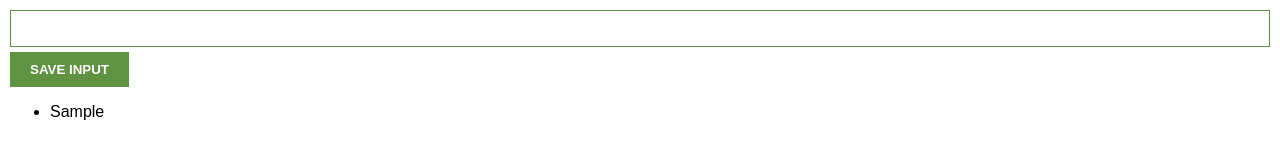
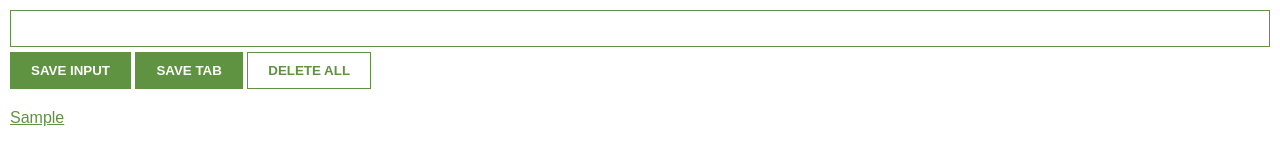
Before and after one commit to simyuyang/Mini-projects, a browser extension: page extension/index.html in a window 1280 px wide. Both pictures are taken after typing "Sample" into the empty fields and a click on the button "SAVE INPUT". Drawn offline with Linux system fonts and the light colour scheme.

Commit message:
Finished extention tutorial

```diff
--- a/extension/index.css
+++ b/extension/index.css
@@ -2,6 +2,7 @@ body {
     margin: 0;
     padding: 10px;
     font-family: Arial, Helvetica, sans-serif;
+    min-width: 300px;
 }
 
 input {
@@ -12,10 +13,29 @@ input {
 }
 
 button {
-    border: none;
+    border: 1px solid #5f9341;
     background-color: #5f9341;
     color: white;
     padding: 10px 20px;
     font-weight: bold;
     margin-top: 5px;
 }
+
+#delete-btn {
+    background-color: white;
+    color: #5f9341;
+}
+
+ul {
+    list-style-type: none;
+    padding-left: 0;
+    margin-top: 20px;
+}
+
+li {
+    margin-top: 5px;
+}
+
+li a {
+    color: #5f9341;
+}
--- a/extension/index.html
+++ b/extension/index.html
@@ -9,9 +9,9 @@
 <body>
     <input type="text" id="input-el">
     <button id="input-btn">SAVE INPUT</button>
-    <ul id="ul-el">
-
-    </ul>
+    <button id="tab-btn">SAVE TAB</button>
+    <button id="delete-btn">DELETE ALL</button>
+    <ul id="ul-el"></ul>
     <script src="index.js"></script>
 </body>
 </html>
--- a/extension/index.js
+++ b/extension/index.js
@@ -1,13 +1,23 @@
+let myLeads = [];
+let oldLeads = [];
 const inputButton = document.getElementById('input-btn');
+const tabButton = document.getElementById('tab-btn');
+const deleteButton = document.getElementById('delete-btn');
 const inputEl = document.getElementById('input-el');
-let unorderedList = document.getElementById('ul-el');
-let myLeads = [];
+const unorderedList = document.getElementById('ul-el');
+const leadsFromLocalStorage = JSON.parse(localStorage.getItem("myLeads"));
 
-function renderLeads() {
-    let listItems = "";
-    for (let i = 0; i < myLeads.length; i++) {
-        listItems += "<li>" + myLeads[i] + "</li>";
-
+function render(listOfLeads) {
+    let listItems = [];
+    for (let i = 0; i < listOfLeads.length; i++) {
+        // listItems += "<li><a href='https://" + myLeads[i] + "' target='_blank' rel='noopener noreferrer'>" + myLeads[i] + "</a></li>";
+        listItems += `
+                    <li>
+                        <a href=${listOfLeads[i]} target='_blank' rel='noopener noreferrer'>
+                            ${listOfLeads[i]}
+                        </a>
+                    </li>
+                    `;
         // unorderedList.innerHTML += "<li>" + myLeads[i] + "</li>"
         // const li = document.createElement("li");
         // li.textContent = myLeads[i];
@@ -16,8 +26,32 @@ function renderLeads() {
     unorderedList.innerHTML = listItems;
 }
 
+// Allows loading of leads saved in the local storage
+if (leadsFromLocalStorage) {
+    myLeads = leadsFromLocalStorage;
+    render(myLeads);
+}
+
+// Input button to save input lead and render all leads out into a clickable list of links below
 inputButton.addEventListener("click", function() {
     myLeads.push(inputEl.value);
     inputEl.value = "";
-    renderLeads();
+    localStorage.setItem("myLeads", JSON.stringify(myLeads));
+    render(myLeads);
 })
+
+// Delete button to remove all saved leads
+deleteButton.addEventListener("dblclick", function() {
+    localStorage.clear();
+    myLeads = [];
+    render(myLeads);
+});
+
+tabButton.addEventListener("click", function() {
+    browser.tabs.query({currentWindow: true, active: true}).then((tabs) => {
+        let tab = tabs[0];
+        myLeads.push(tab.url);
+        localStorage.setItem("myLeads", JSON.stringify(myLeads));
+        render(myLeads);
+    }, console.error)
+})
```
Also changed, not shown: extension/icon.png (added), extension/manifest.json (added), 1 other file.
